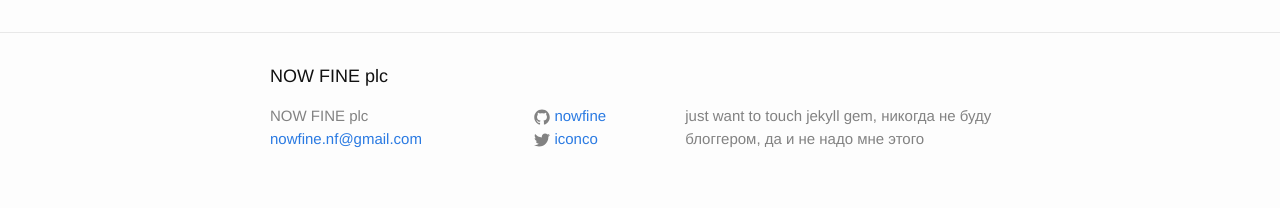
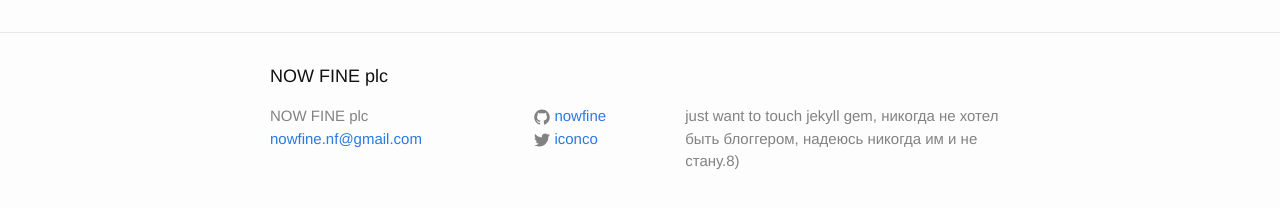
Before and after one commit to nowfine/nowfine.github.io, a Jekyll site: the page built from about.md, in a window 1280 px wide. Shown: the part 318-526 px from the top of the page. Built offline with Jekyll 4.4.1, drawn with Linux system fonts in a browser that asks for light colours.

Commit message:
_config.yml update

```diff
--- a/_config.yml
+++ b/_config.yml
@@ -2,8 +2,8 @@
 title: NOW FINE plc
 email: nowfine.nf@gmail.com
 description: > # this means to ignore newlines until "baseurl:"
-  just want to touch jekyll gem, никогда не буду блоггером,
-  да и не надо мне этого
+  just want to touch jekyll gem, никогда не хотел быть блоггером,
+  надеюсь никогда им и не стану.8)
 baseurl: "" # the subpath of your site, e.g. /blog/
 url: "http://con.tom.ru" # the base hostname & protocol for your site
 twitter_username: iconco
```
